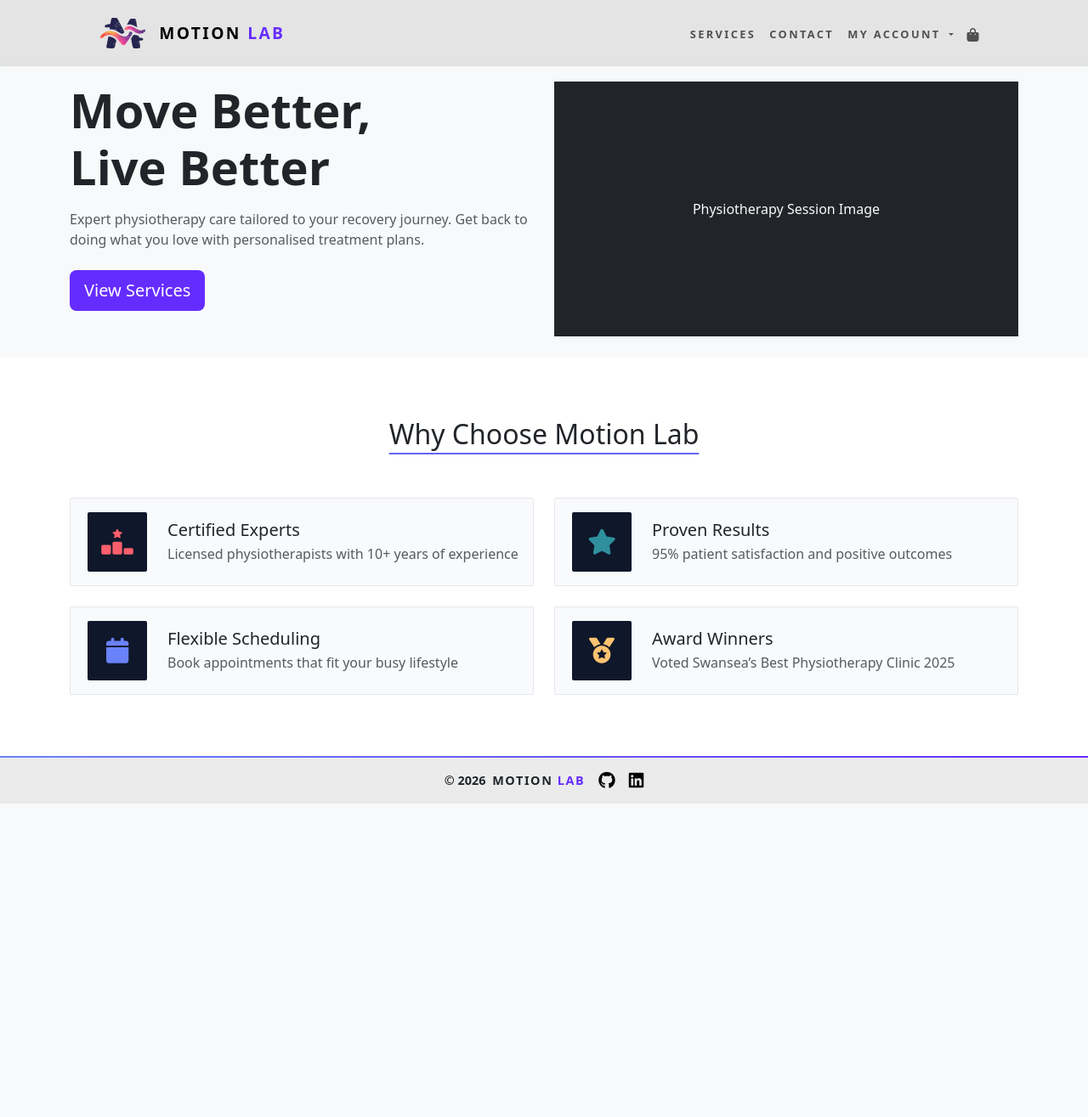
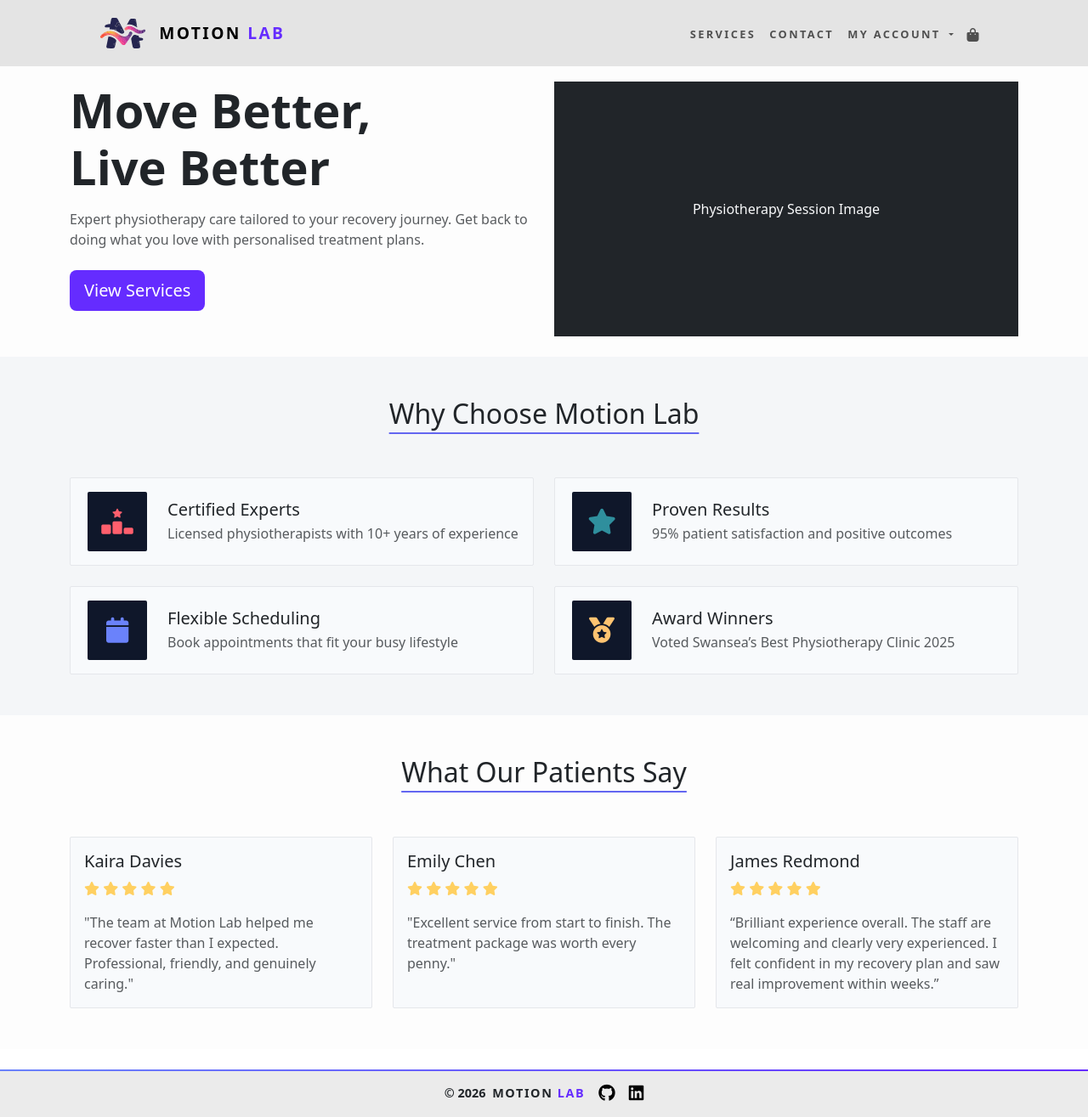
Before and after one commit to AlexThoma5/MP4_ecommerce, a Django app: page / in a window 1280 px wide. Shown: the whole page at 85% size. Before the commit the page ends 946 px from the top, so only its background shows below. Run offline with Django 4.2, Linux system fonts and the light colour scheme; parts of the project's set-up code (start-up, migrations or seed data) failed here and were passed over; some libraries are stand-ins or nearby versions.

Commit message:
Add Testimonial section to homepage with layout and styling

```diff
--- a/home/static/home/css/home.css
+++ b/home/static/home/css/home.css
@@ -1,10 +1,23 @@
-/* Why chose us section */
+/* Home page styles */
+
+.light-bg {
+    background-color: #FDFDFD;
+}
+
+.secondary-bg {
+    background-color: #F4F6F8;
+}
+.section {
+    padding-top: 3rem;
+    padding-bottom: 3rem;
+}
 
 .section-title {
     text-decoration: #6366f1 underline 2px;
     text-underline-offset: 10px;
 }
 
+/* Why chose us section */
 .feature-icon {
     height: 76px;
     width: 76px;
@@ -42,6 +55,11 @@
     border-color: #c7d2fe;
 }
 
+/* Testimonial section */
+.fa-star.review-star {
+    color: #ffd061;
+}
+
 /* -------------- Media Queries -------------- */
 
 /* lg devices for (larger desktops, 1200px and up) */
--- a/home/templates/home/index.html
+++ b/home/templates/home/index.html
@@ -5,7 +5,7 @@
 {% endblock %}
 {% block content %}
     <!-- Header-->
-    <header class="p-4 bg-light">
+    <header class="p-4 light-bg">
         <div class="container">
             <div class="row">
                 <!-- Text column -->
@@ -31,7 +31,7 @@
         </div>
     </header>
     <!-- Why chose us section -->
-    <section class="py-5 mt-4">
+    <section class="section secondary-bg">
         <div class="container">
             <div class="row g-4">
                 <div class="col-12 mb-4">
@@ -96,4 +96,75 @@
             </div>
         </div>
     </section>
-    {% endblock %}
+    <!-- Testimonial Section -->
+    <section class="section light-bg">
+        <div class="container">
+            <div class="row g-4">
+                <div class="col-12 mb-4">
+                    <h2 class="text-center section-title">What Our Patients Say</h2>
+                </div>
+                <!-- Testimonial 1 -->
+                <div class="col-12 col-lg-4">
+                    <div class="card h-100">
+                        <div class="card-body">
+                            <h3 class="h5 mb-2">Kaira Davies</h3>
+                            <!-- Stars -->
+                            <div class="mb-3">
+                                <i class="fa-solid fa-star review-star"></i>
+                                <i class="fa-solid fa-star review-star"></i>
+                                <i class="fa-solid fa-star review-star"></i>
+                                <i class="fa-solid fa-star review-star"></i>
+                                <i class="fa-solid fa-star review-star"></i>
+                            </div>
+                            <p class="mb-0 text-muted">
+                                "The team at Motion Lab helped me recover faster than I expected.
+                                Professional, friendly, and genuinely caring."
+                            </p>
+                        </div>
+                    </div>
+                </div>
+                <!-- Testimonial 2 -->
+                <div class="col-12 col-lg-4">
+                    <div class="card h-100">
+                        <div class="card-body">
+                            <h3 class="h5 mb-2">Emily Chen</h3>
+                            <!-- Stars -->
+                            <div class="mb-3">
+                                <i class="fa-solid fa-star review-star"></i>
+                                <i class="fa-solid fa-star review-star"></i>
+                                <i class="fa-solid fa-star review-star"></i>
+                                <i class="fa-solid fa-star review-star"></i>
+                                <i class="fa-solid fa-star review-star"></i>
+                            </div>
+                            <p class="mb-0 text-muted">
+                                "Excellent service from start to finish. The treatment
+                                package was worth every penny."
+                            </p>
+                        </div>
+                    </div>
+                </div>
+                <!-- Testimonial 3 -->
+                <div class="col-12 col-lg-4">
+                    <div class="card h-100">
+                        <div class="card-body">
+                            <h3 class="h5 mb-2">James Redmond</h3>
+                            <!-- Stars -->
+                            <div class="mb-3">
+                                <i class="fa-solid fa-star review-star"></i>
+                                <i class="fa-solid fa-star review-star"></i>
+                                <i class="fa-solid fa-star review-star"></i>
+                                <i class="fa-solid fa-star review-star"></i>
+                                <i class="fa-solid fa-star review-star"></i>
+                            </div>
+                            <p class="mb-0 text-muted">
+                                “Brilliant experience overall. The staff are welcoming
+                                and clearly very experienced. I felt confident in my recovery
+                                plan and saw real improvement within weeks.”
+                            </p>
+                        </div>
+                    </div>
+                </div>
+            </div>
+        </div>
+    </section>
+{% endblock %}
```
